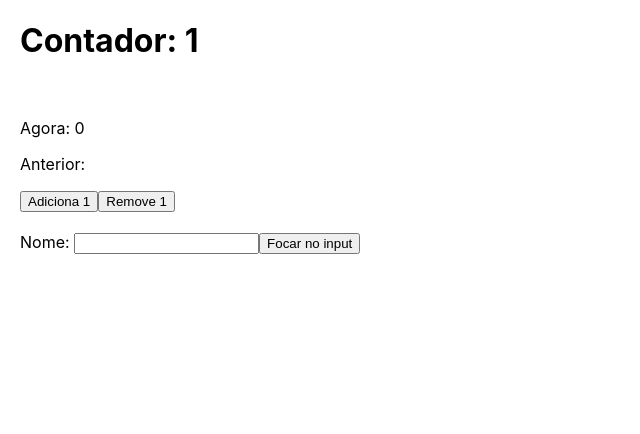
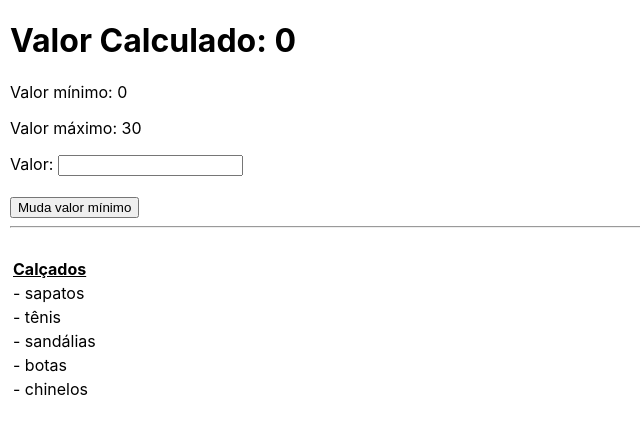
Before and after one commit to Alice7H/advanced-reactjs-dio, a React (Create React App) app: page / in a window 1280 px wide. Shown: the top 434 px of the page, without its empty margins (0-640 px from the left). Built offline with nearby package versions, Linux system fonts and the light colour scheme.

Commit message:
working with dumb components

```diff
--- a/src/App.js
+++ b/src/App.js
@@ -1,46 +1,44 @@
-import React, { useState, useEffect, useRef } from 'react';
+import React, { useState } from 'react';
+import Button from './Components/Button';
+import Calc from './Components/Calc';
+import Table from './Components/Table';
 
 function App() {
-  const [count, setCount] = useState(0);
-  const prevCountRef = useRef();
-  const inputRef = useRef();
-  const valueRef = useRef(1);
+  const [value, setValue] = useState(0);
+  const [min, setMin] = useState(0);
+  const max = 30;
+  const shoes = ["sapatos", "tênis", "sandálias", "botas", "chinelos"];
 
-  const handleClick = () => inputRef.current.focus();
+  const handleClick = () => {
+    console.log('muda valor mínimo');
+    const randomNumber = Math.floor(Math.random() * 11);
+    setMin(randomNumber);
+  }
 
-  const increment = () => setCount((count) => count + 1);
-  const decrement = () => setCount((count) => count - 1);
-
-  useEffect(() => {
-    prevCountRef.current = count;
-  }, [count]);
-
-  useEffect(() => {
-    setTimeout(() => {
-      console.log('passou aqui e não re-renderizou')
-      valueRef.current = 300;
-      console.log(valueRef.current);
-    }, 3000)
-  }, []);
+  const handleCalc = (event) => {
+    const val = parseFloat(event.target.value);
+    setValue(min + max + val);
+  }
 
   return (
-    <div style={{ marginTop: '20px', marginLeft: '20px' }}>
+    <div style={{ marginLeft: "10px" }}>
       <div>
-        <h1>Contador: {valueRef.current}</h1>
+        <h1>Valor Calculado: {value}</h1>
+        <Calc min={min} max={max} onChange={handleCalc} />
       </div>
+
       <br />
-      <div>
-        <p>Agora: {count}</p>
-        <p>Anterior: {prevCountRef.current}</p>
-        <button type="button" onClick={increment}>Adiciona 1</button>
-        <button type="button" onClick={decrement}>Remove 1</button>
-      </div>
-      <br />
-      <form>
-        <label htmlFor="name">Nome: </label>
-        <input type="text" id="name" name="name" ref={inputRef} />
-        <button onClick={handleClick}>Focar no input</button>
-      </form>
+
+      <Button
+        type="button"
+        onClick={handleClick}
+        className="btn btn-primary"
+      >
+        Muda valor mínimo
+      </Button>
+
+      <br /><hr /><br />
+      <Table title="Calçados" list={shoes} />
     </div>
   );
 }
--- /dev/null
+++ b/src/components/Button/index.js
@@ -0,0 +1,19 @@
+import PropTypes from 'prop-types';
+
+function Button({ type, className, children, onClick }) {
+  return (
+    <button
+      type={type}
+      onClick={onClick}
+      className={className}
+    >
+      {children}
+    </button>
+  );
+}
+
+Button.prototype = {
+  onClick: PropTypes.func.isRequired,
+}
+
+export default Button;
--- /dev/null
+++ b/src/components/Calc/index.js
@@ -0,0 +1,21 @@
+import PropTypes from "prop-types";
+
+function Calc(props) {
+  const { min, max, onChange } = props;
+  return (
+    <div>
+      <p>Valor mínimo: {min}</p>
+      <p>Valor máximo: {max}</p>
+      <label htmlFor="inputValue">Valor: </label>
+      <input type="text" id="inputValue" name="inputValue" onChange={onChange} />
+    </div>
+  );
+}
+
+Calc.prototype = {
+  min: PropTypes.number.isRequired,
+  max: PropTypes.number.isRequired,
+  onChange: PropTypes.func.isRequired,
+}
+
+export default Calc;
--- /dev/null
+++ b/src/components/Table/index.js
@@ -0,0 +1,29 @@
+import PropTypes from "prop-types";
+
+function Table({ title, list }) {
+  return (
+    <table>
+      <thead style={{ fontWeight: "bold", textDecoration: "underline" }}>
+        <tr>
+          <td>{title}</td>
+        </tr>
+      </thead>
+      <tbody>
+        {
+          list.map((item, index) =>
+            <tr key={index}>
+              <td> - {item}</td>
+            </tr>
+          )
+        }
+      </tbody>
+    </table>
+  );
+}
+
+Table.prototype = {
+  title: PropTypes.string,
+  list: PropTypes.array
+}
+
+export default Table;
```
Also changed, not shown: 1 other file (tests, documents, lock files or other folders).
